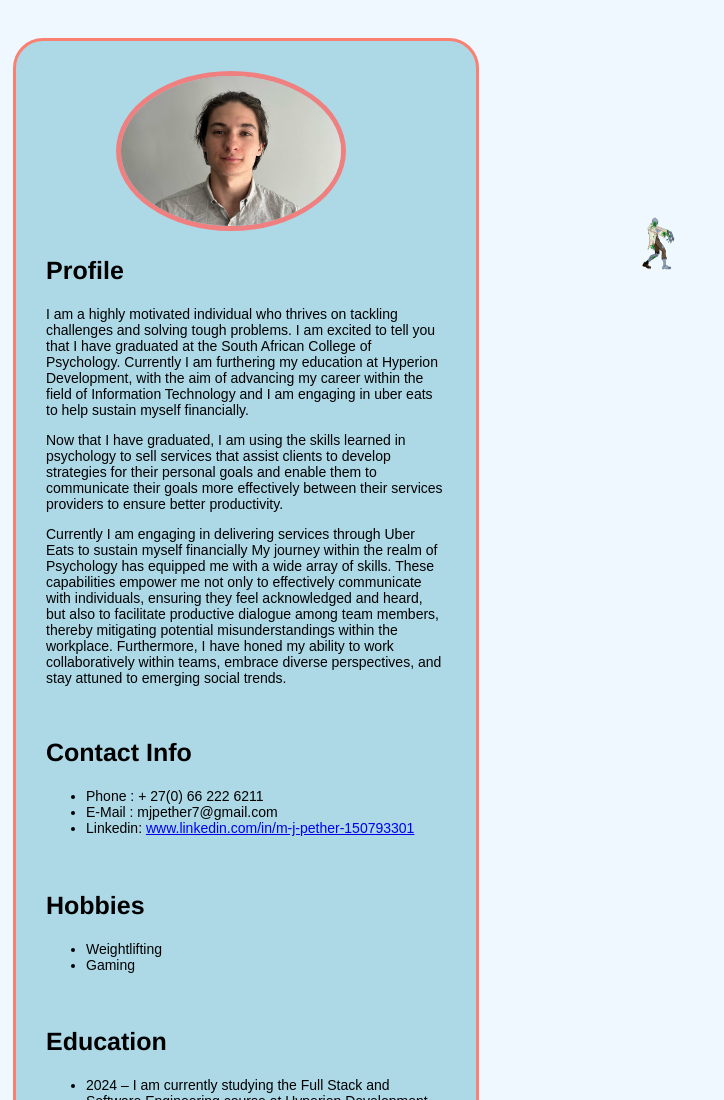
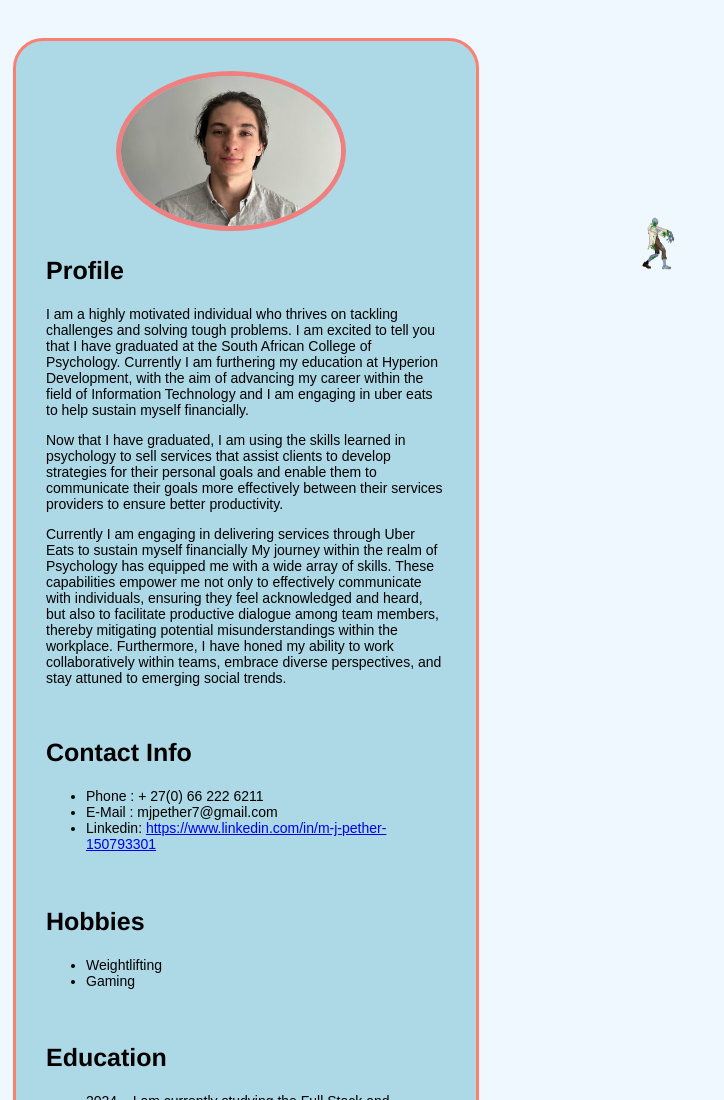
Before and after one commit to Matthew-JamesPether/MJ-CVmain, a plain HTML site: page Task2/index.html in a window 1280 px wide. Shown: the top 1100 px of the page, without its empty margins (0-724 px from the left). Drawn offline with nearby package versions, Linux system fonts and the light colour scheme.

Commit message:
Add files via upload

```diff
--- a/Task2/index.html
+++ b/Task2/index.html
@@ -67,7 +67,7 @@
             <!--Display what will be listed-->
             <li>Phone : + 27(0) 66 222 6211</li>
             <li>E-Mail : mjpether7@gmail.com</li>
-            <li>Linkedin: <a href="www.linkedin.com/in/m-j-pether-150793301">www.linkedin.com/in/m-j-pether-150793301</a></li>
+            <li>Linkedin: <a href="https://www.linkedin.com/in/m-j-pether-150793301">https://www.linkedin.com/in/m-j-pether-150793301</a></li>
           </ul>
 
           <br />
```
